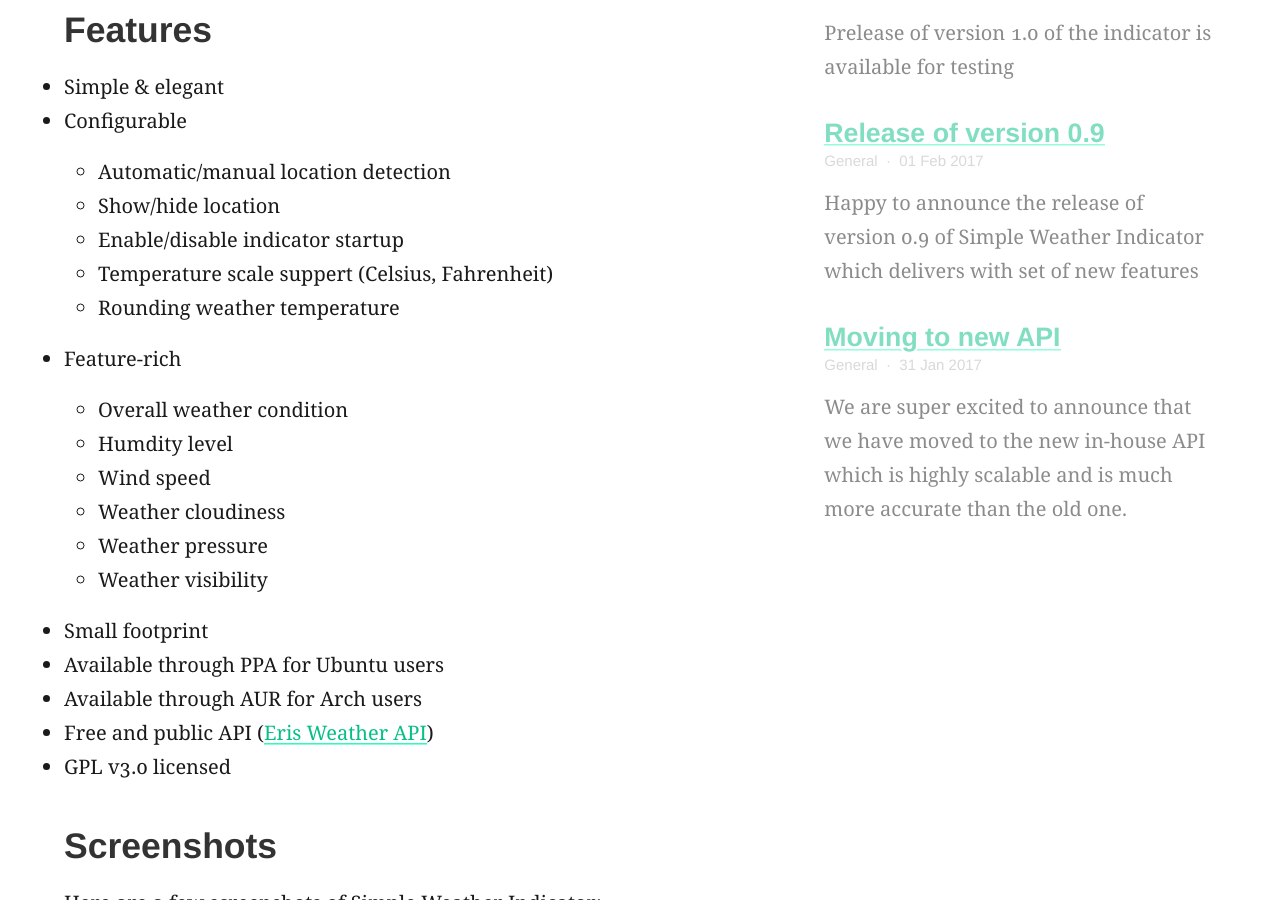
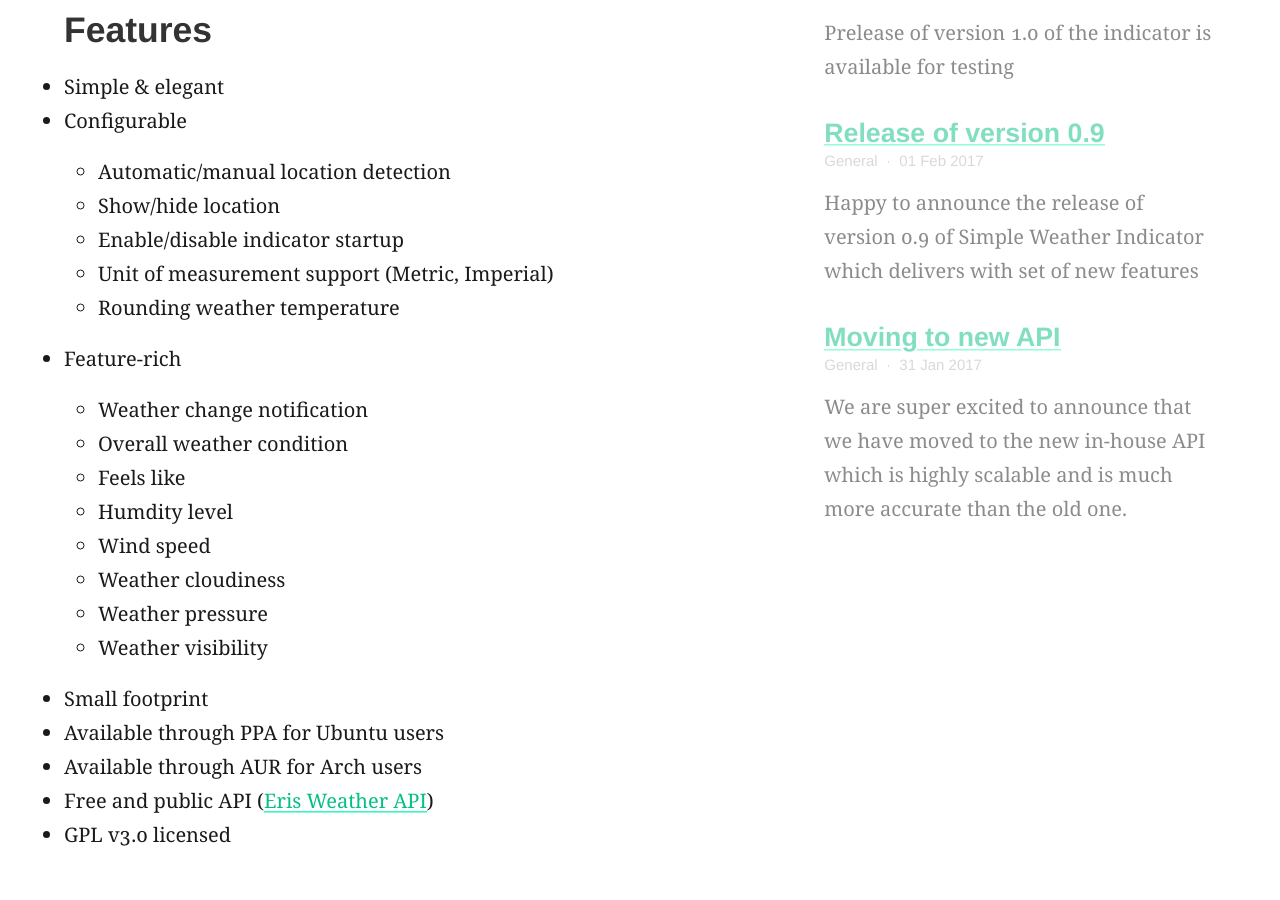
Before and after one commit to kasramp/UbuntuIndicatorWeather, a Jekyll site: the page built from index.md, in a window 1280 px wide and 900 px high, scrolled down 796 px. Built offline with Jekyll 4.4.1, drawn with Linux system fonts in a browser that asks for light colours.

Commit message:
Update the main page, add new feature list

```diff
--- a/index.md
+++ b/index.md
@@ -18,10 +18,12 @@
 	- Automatic/manual location detection
 	- Show/hide location
 	- Enable/disable indicator startup
-	- Temperature scale suppert (Celsius, Fahrenheit)
+	- Unit of measurement support (Metric, Imperial)
 	- Rounding weather temperature
 - Feature-rich
+    - Weather change notification
     - Overall weather condition
+    - Feels like
     - Humdity level
     - Wind speed
     - Weather cloudiness
```
